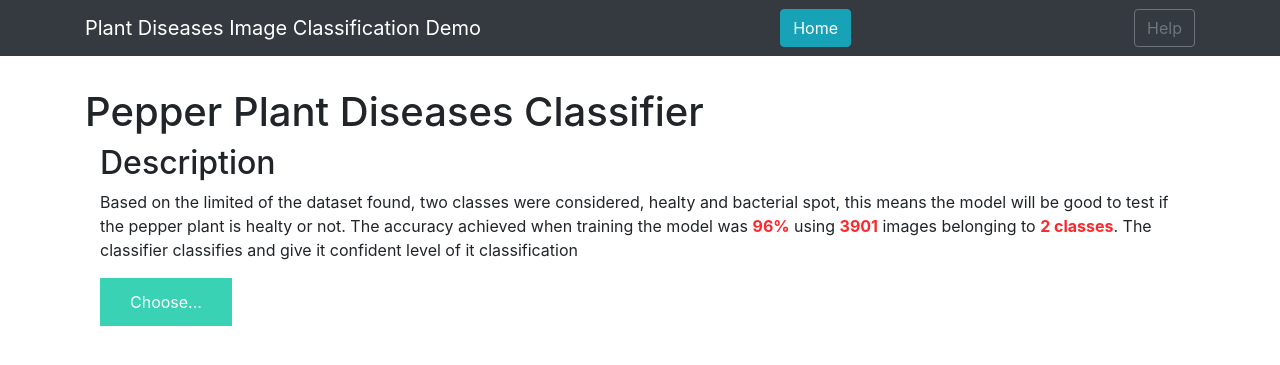
After one commit to dit-x/Deep-Learning, a Flask app: page /pepper in a window 1280 px wide. The commit adds this page. Shown: the top 365 px of the page. Run offline with Flask 2, Linux system fonts and the light colour scheme; some libraries are stand-ins or nearby versions.

Commit message:
added pepper web page

```diff
--- a/plant_disease_identification/app.py
+++ b/plant_disease_identification/app.py
@@ -73,6 +73,11 @@ def home():
 def tomato():
     return render_template('tomato.html')
 
+@app.route('/pepper', methods=['GET'])
+def pepper():
+    return render_template('pepper.html')
+
+
 
 @app.route('/predict', methods=['GET', 'POST'])
 def upload():
--- a/plant_disease_identification/templates/base.html
+++ b/plant_disease_identification/templates/base.html
@@ -12,10 +12,12 @@
     <link href="{{ url_for('static', filename='css/main.css') }}" rel="stylesheet">
 </head>
 
+
 <body>
     <nav class="navbar navbar-dark bg-dark">
         <div class="container">
             <a class="navbar-brand" href="#">Plant Diseases Image Classification Demo</a>
+            <button class="btn btn-info my-2 my-sm-0" type="submit" onclick="window.location='/home'">Home</a></button>
             <button class="btn btn-outline-secondary my-2 my-sm-0" type="submit">Help</button>
         </div>
     </nav>
--- /dev/null
+++ b/plant_disease_identification/templates/pepper.html
@@ -0,0 +1,45 @@
+{% extends "base.html" %} {% block content %}
+
+<h1>Pepper Plant Diseases Classifier</h1>
+
+<div class="container">
+
+    <h2>Description</h2>
+    <p>
+        Based on the limited of the dataset found, two classes were considered, healty and bacterial spot, this means the model will
+        be good to test if the pepper plant is healty or not. The accuracy achieved when training the model
+        was  <b style="color:#ff272b";>96%</b>  using  <b style="color:#ff272b";>3901</b> images belonging to <b style="color:#ff272b";>2 classes</b>.
+        The classifier classifies and give it confident level of it classification
+    </p>
+</div>
+
+<div class='container'>
+    <div>
+        <form id="upload-file" method="post" enctype="multipart/form-data">
+            <label for="imageUpload" class="upload-label">
+                Choose...
+            </label>
+            <input type="file" name="file" id="imageUpload" accept=".png, .jpg, .jpeg">
+        </form>
+
+        <div class="image-section" style="display:none;">
+            <div class="img-preview">
+                <div id="imagePreview">
+                </div>
+            </div>
+            <div>
+                <button type="button" class="btn btn-primary btn-lg " id="btn-predict">Predict!</button>
+            </div>
+        </div>
+
+        <div class="loader" style="display:none;"></div>
+
+        <h3 id="result">
+            <span> </span>
+        </h3>
+
+    </div>
+</div>
+
+
+{% endblock %}
```
Also changed, not shown: plant_disease_identification/templates/home.html (+8 -10 lines).
